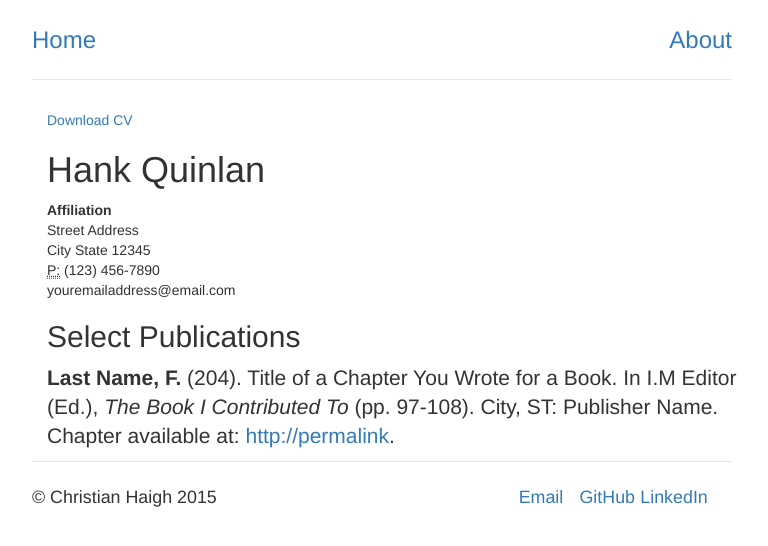
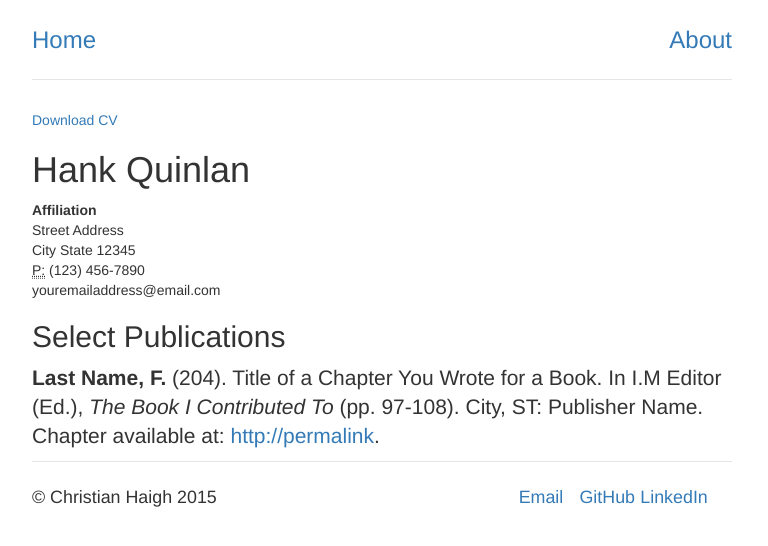
Before and after one commit to christianhaigh/christianhaigh.github.io, a Jekyll site: the page built from cv/index.html, in a window 1280 px wide. Shown: the top 546 px of the page, without its empty margins (66-834 px from the left). Built offline with Jekyll 4.4.1, drawn with Linux system fonts in a browser that asks for light colours.

Commit message:
Update default.html
updated html

```diff
--- a/_layouts/default.html
+++ b/_layouts/default.html
@@ -19,14 +19,10 @@
       <div class="header">
 	<h3 class=" pull-right"><a href="/about" title="About">About</a></h3>
 	<h3 class="text-muted"><a href="/">Home</a></h3>
-    </div>
-  <body>
+      </div>
 
-<div class="container">
 
   {{ content }}
-
-</div>
 
 
    <div class="footer">
@@ -46,5 +42,5 @@
 	</div>
 
   </body>
-
+</div>
 </html>
```
